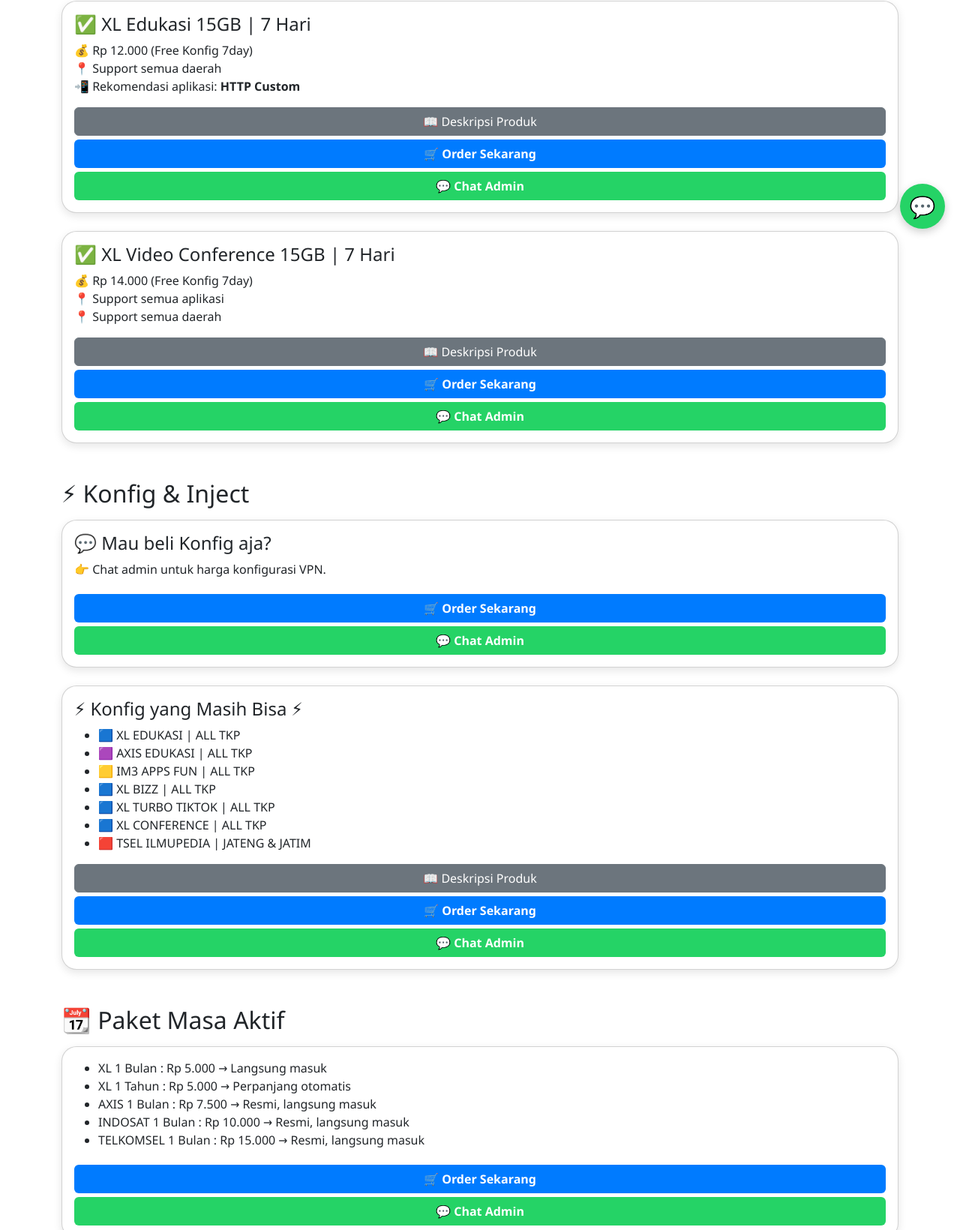
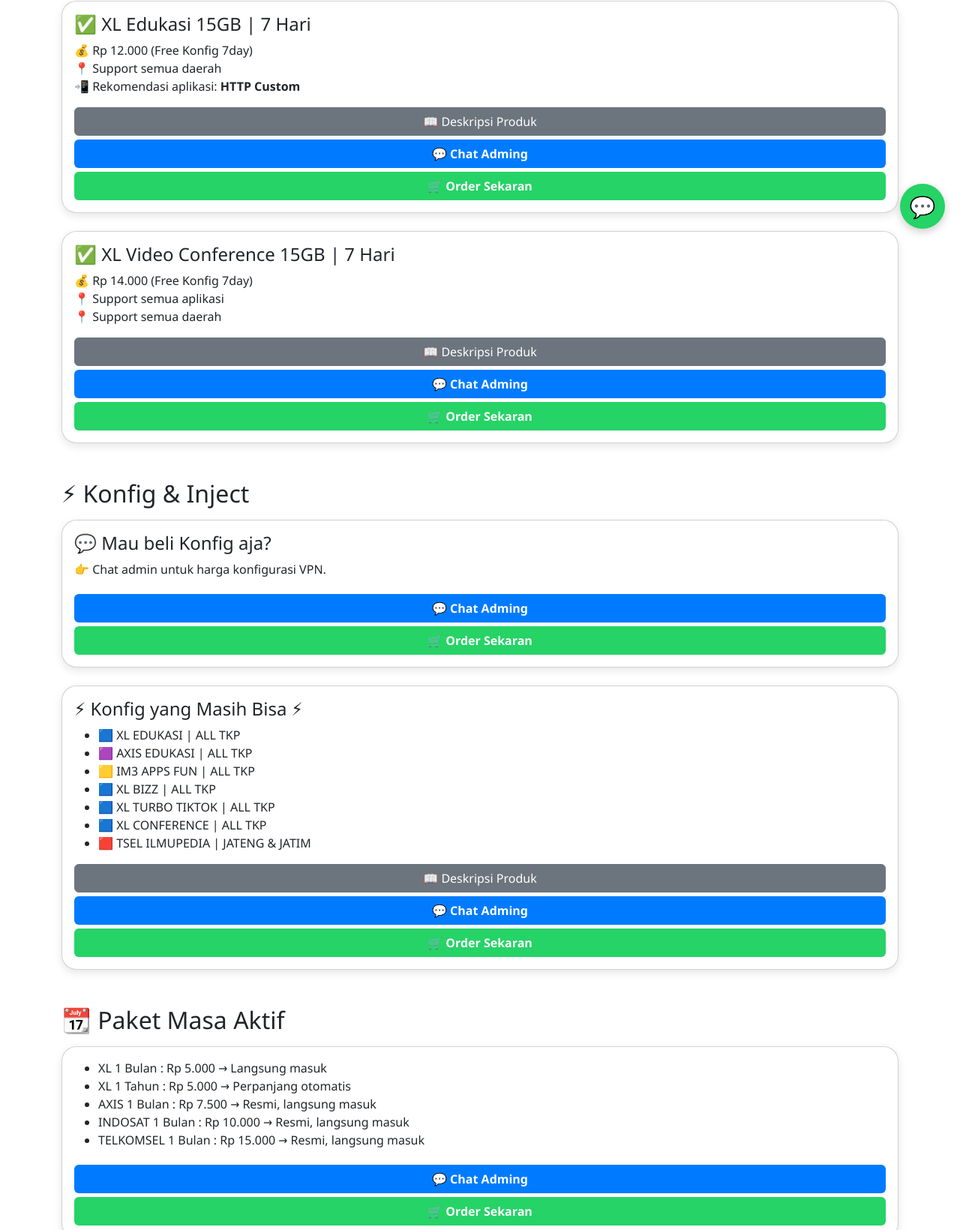
Before and after one commit to fujishop4/promosi, a plain HTML site: page index.html in a window 1280 px wide. Shown: the part 475-2115 px from the top of the page at 75% size. Drawn offline with nearby package versions, Linux system fonts and the light colour scheme.

Commit message:
Update index.html

```diff
--- a/index.html
+++ b/index.html
@@ -131,8 +131,8 @@
             <li>Jika habis sebelum 1 minggu, beli kuota lagi</li>
           </ul>
         </div>
-        <a href="https://order.bandarvpn.cloud/" class="btn order-btn w-100">🛒 Order Sekarang</a>
-        <a href="https://wa.me/6281214726068?text=Halo%20Admin,%20saya%20ingin%20beli%20XL%20Edukasi%2015GB%20%7C%207%20Hari" class="btn whatsapp-btn w-100">💬 Chat Admin</a>
+        <a href="https://wa.me/6281214726068" class="btn order-btn w-100">💬 Chat Adming</a>
+        <a href="https://wa.me/6281214726068?text=Halo%20Admin,%20saya%20ingin%20beli%20XL%20Edukasi%2015GB%20%7C%207%20Hari" class="btn whatsapp-btn w-100">🛒 Order Sekaran</a>
       </div>
     </div>
 
@@ -149,8 +149,8 @@
             <li>Jika habis sebelum 1 minggu, beli kuota lagi</li>
           </ul>
         </div>
-        <a href="https://order.bandarvpn.cloud/" class="btn order-btn w-100">🛒 Order Sekarang</a>
-        <a href="https://wa.me/6281214726068?text=Halo%20Admin,%20saya%20ingin%20beli%20XL%20Video%20Conference%2015GB%20%7C%207%20Hari" class="btn whatsapp-btn w-100">💬 Chat Admin</a>
+        <a href="https://wa.me/6281214726068" class="btn order-btn w-100">💬 Chat Adming</a>
+        <a href="https://wa.me/6281214726068?text=Halo%20Admin,%20saya%20ingin%20beli%20XL%20Video%20Conference%2015GB%20%7C%207%20Hari" class="btn whatsapp-btn w-100">🛒 Order Sekaran</a>
       </div>
     </div>
 
@@ -160,8 +160,8 @@
       <div class="card-body">
         <h4 class="card-title">💬 Mau beli Konfig aja?</h4>
         <p>👉 Chat admin untuk harga konfigurasi VPN.</p>
-        <a href="https://order.bandarvpn.cloud/" class="btn order-btn w-100">🛒 Order Sekarang</a>
-        <a href="https://wa.me/6281214726068?text=Halo%20Admin,%20saya%20ingin%20beli%20Konfig%20VPN%20saja" class="btn whatsapp-btn w-100">💬 Chat Admin</a>
+        <a href="https://wa.me/6281214726068" class="btn order-btn w-100">💬 Chat Adming</a>
+        <a href="https://wa.me/6281214726068?text=Halo%20Admin,%20saya%20ingin%20beli%20Konfig%20VPN%20saja" class="btn whatsapp-btn w-100">🛒 Order Sekaran</a>
       </div>
     </div>
 
@@ -184,8 +184,8 @@
             <li>Ilmupedia hanya support Jateng & Jatim</li>
           </ul>
         </div>
-        <a href="https://order.bandarvpn.cloud/" class="btn order-btn w-100">🛒 Order Sekarang</a>
-        <a href="https://wa.me/6281214726068?text=Halo%20Admin,%20saya%20ingin%20beli%20Konfig%20yang%20masih%20bisa" class="btn whatsapp-btn w-100">💬 Chat Admin</a>
+        <a href="https://wa.me/6281214726068" class="btn order-btn w-100">💬 Chat Adming</a>
+        <a href="https://wa.me/6281214726068?text=Halo%20Admin,%20saya%20ingin%20beli%20Konfig%20yang%20masih%20bisa" class="btn whatsapp-btn w-100">🛒 Order Sekaran</a>
       </div>
     </div>
 
@@ -200,8 +200,8 @@
           <li>INDOSAT 1 Bulan : Rp 10.000 → Resmi, langsung masuk</li>
           <li>TELKOMSEL 1 Bulan : Rp 15.000 → Resmi, langsung masuk</li>
         </ul>
-        <a href="https://order.bandarvpn.cloud/" class="btn order-btn w-100">🛒 Order Sekarang</a>
-        <a href="https://wa.me/6281214726068?text=Halo%20Admin,%20saya%20ingin%20beli%20Paket%20Masa%20Aktif" class="btn whatsapp-btn w-100">💬 Chat Admin</a>
+        <a href="https://wa.me/6281214726068" class="btn order-btn w-100">💬 Chat Adming</a>
+        <a href="https://wa.me/6281214726068?text=Halo%20Admin,%20saya%20ingin%20beli%20Paket%20Masa%20Aktif" class="btn whatsapp-btn w-100">🛒 Order Sekaran</a>
       </div>
     </div>
 
@@ -220,8 +220,8 @@
             <li>Unlimited unofficial (tidak ada garansi)</li>
           </ul>
         </div>
-        <a href="https://order.bandarvpn.cloud/" class="btn order-btn w-100">🛒 Order Sekarang</a>
-        <a href="https://wa.me/6281214726068?text=Halo%20Admin,%20saya%20ingin%20beli%20XL%20Unli%20Bizz%20Lite" class="btn whatsapp-btn w-100">💬 Chat Admin</a>
+        <a href="https://wa.me/6281214726068" class="btn order-btn w-100">💬 Chat Adming</a>
+        <a href="https://wa.me/6281214726068?text=Halo%20Admin,%20saya%20ingin%20beli%20XL%20Unli%20Bizz%20Lite" class="btn whatsapp-btn w-100">🛒 Order Sekaran</a>
       </div>
     </div>
 
@@ -249,4 +249,4 @@
     });
   </script>
 </body>
-          </html>
+</html>
```
